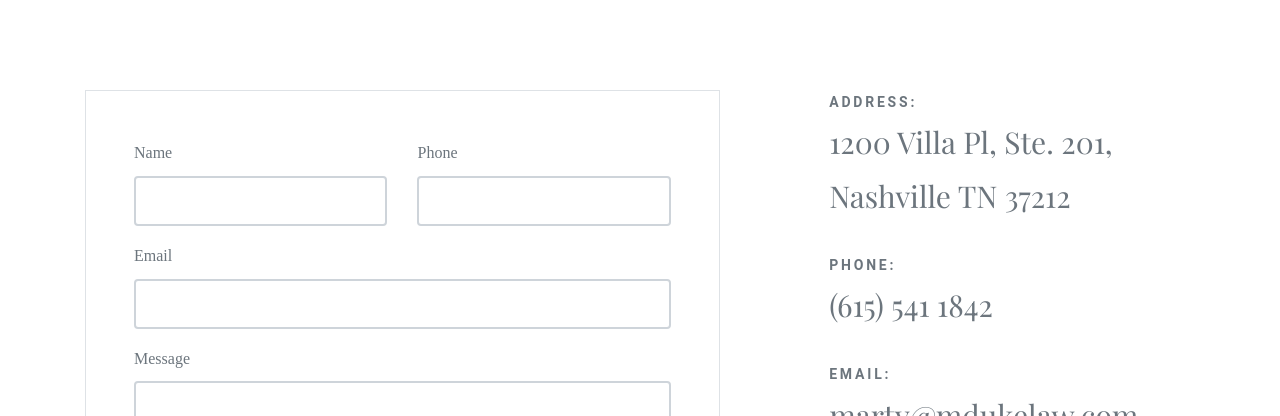
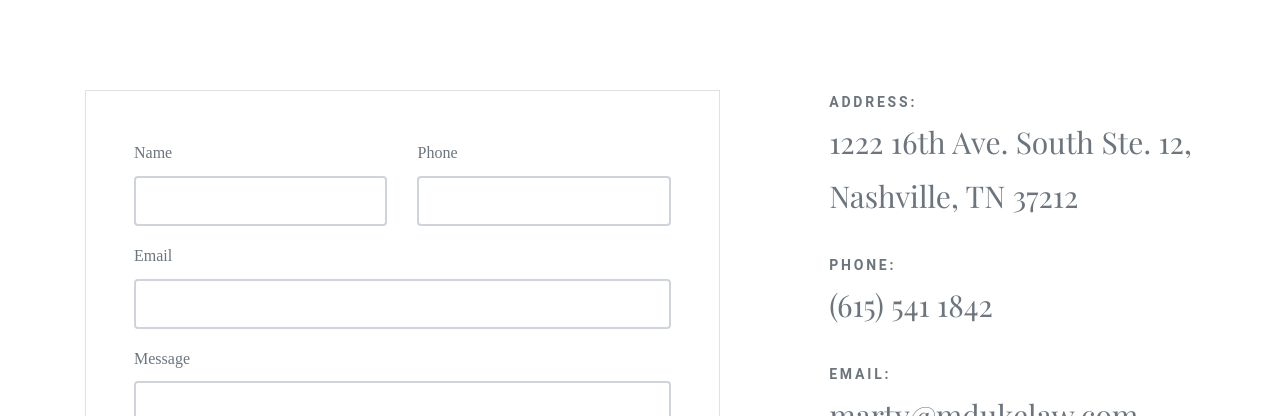
Before and after one commit to danwventura/Marty-Duke-Law, a plain HTML site: page contact.html in a window 1280 px wide. Shown: the part 722-1138 px from the top of the page. Drawn offline with nearby package versions, Linux system fonts and the light colour scheme; files whose address does not match are found by name; a web font is replaced by a local one.

Commit message:
Update contact.html

```diff
--- a/contact.html
+++ b/contact.html
@@ -118,7 +118,7 @@
           <div class="col-md-5" data-aos="fade-up" data-aos-delay="200">
             <div class="row">
               <div class="col-md-10 ml-auto contact-info">
-                <p><span class="d-block">Address:</span> <span> 1200 Villa Pl, Ste. 201, Nashville TN 37212</span></p>
+                <p><span class="d-block">Address:</span> <span> 1222 16th Ave. South Ste. 12, Nashville, TN 37212</span></p>
                 <p><span class="d-block">Phone:</span> <span> (615) 541 1842</span></p>
                 <p><span class="d-block">Email:</span> <span> marty@mdukelaw.com</span></p>
               </div>
```
